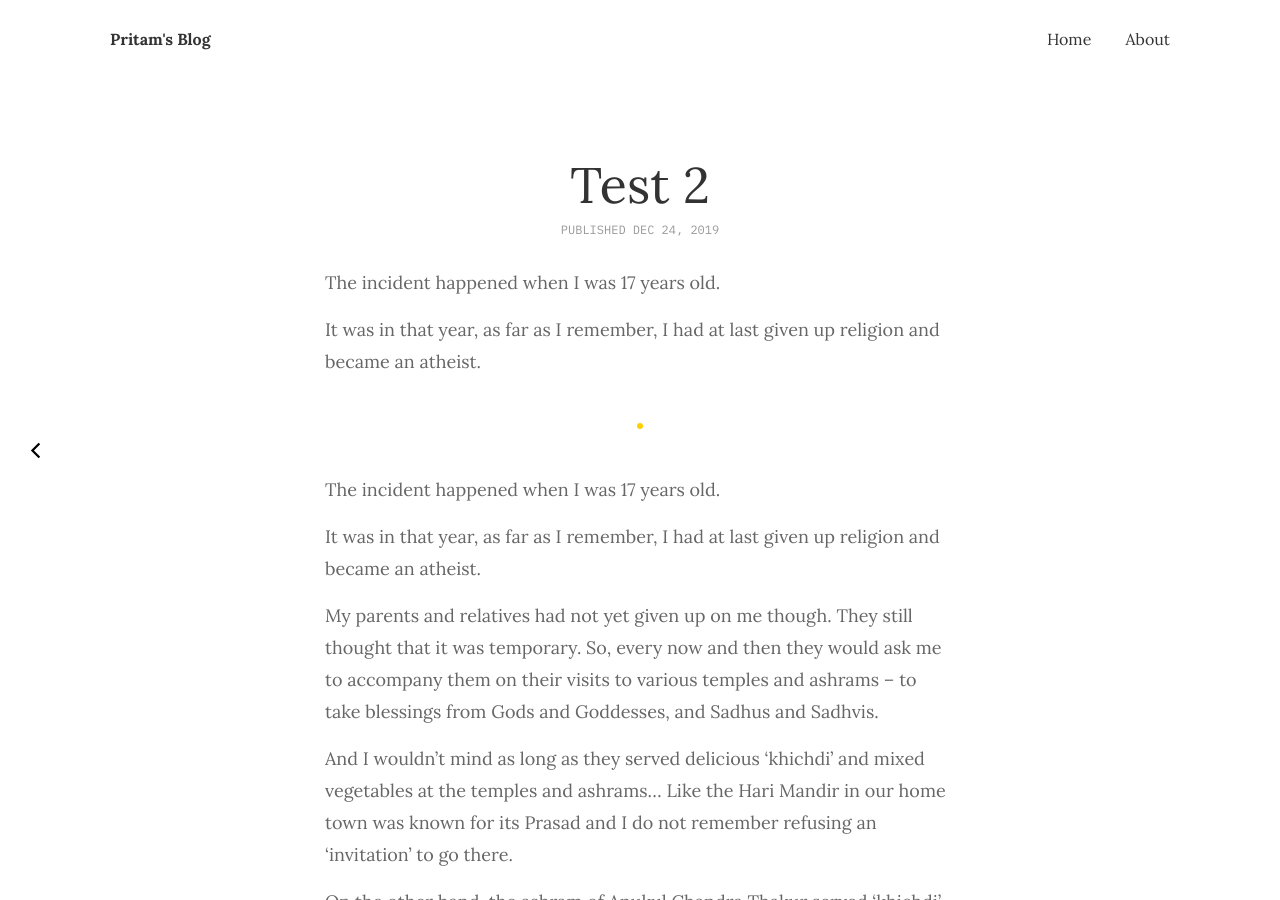
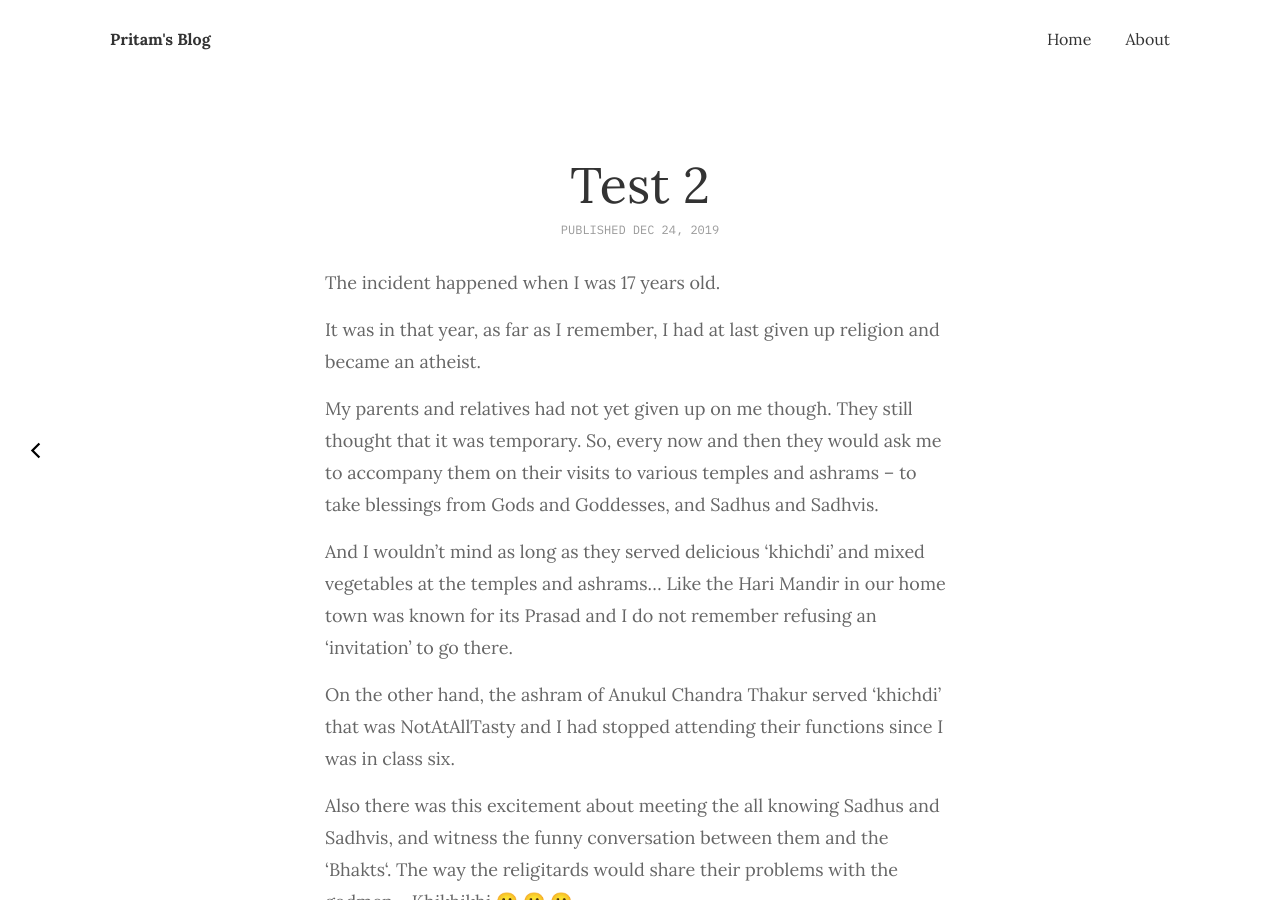
Before and after one commit to argumentativeyouth/pblog, a Jekyll site: the page built from _posts/2019-12-24-test-2.md, in a window 1280 px wide and 900 px high. Built offline with Jekyll 4.4.1, drawn with Linux system fonts in a browser that asks for light colours.

Commit message:
Update 2019-12-24-test-2.md

```diff
--- a/_posts/2019-12-24-test-2.md
+++ b/_posts/2019-12-24-test-2.md
@@ -4,11 +4,6 @@ title:  Test 2
 date:   2019-12-24 14:01:35 +0300
 image:
 tags:
----
-The incident happened when I was 17 years old.
-
-It was in that year, as far as I remember, I had at last given up religion and became an atheist.
-
 ---
 
 The incident happened when I was 17 years old.
```
